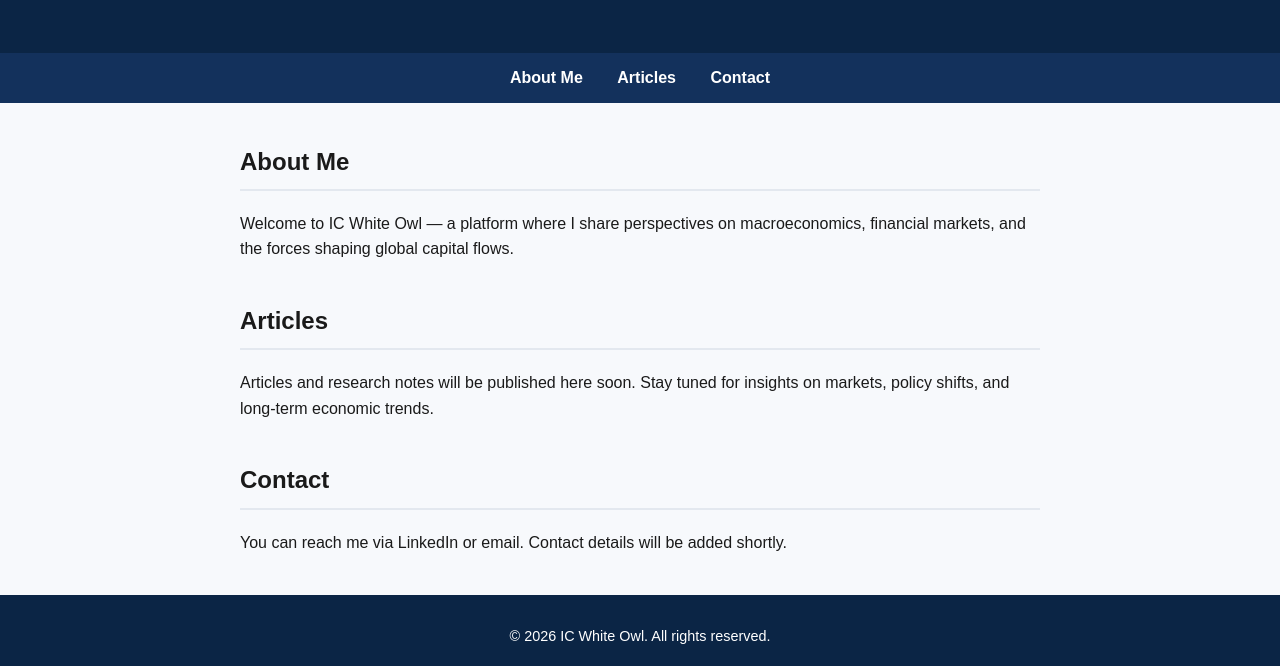
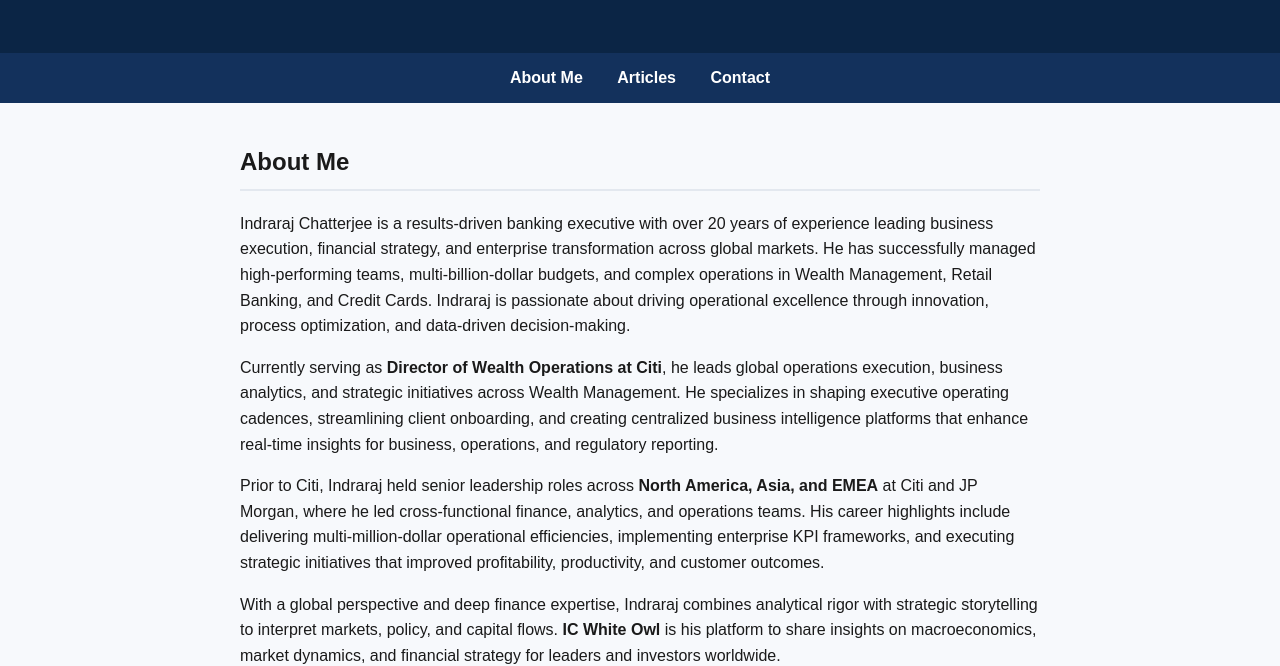
Before and after one commit to INDRAVDT/ICWhiteOwl, a plain HTML site: page index.html in a window 1280 px wide. Shown: the part 135-801 px from the top of the page. Drawn offline with Linux system fonts and the light colour scheme.

Commit message:
Add files via upload

```diff
--- a/index.html
+++ b/index.html
@@ -72,8 +72,16 @@
 <section id="about">
     <h2>About Me</h2>
     <p>
-        Welcome to IC White Owl — a platform where I share perspectives on macroeconomics,
-        financial markets, and the forces shaping global capital flows.
+        Indraraj Chatterjee is a results-driven banking executive with over 20 years of experience leading business execution, financial strategy, and enterprise transformation across global markets. He has successfully managed high-performing teams, multi-billion-dollar budgets, and complex operations in Wealth Management, Retail Banking, and Credit Cards. Indraraj is passionate about driving operational excellence through innovation, process optimization, and data-driven decision-making.
+    </p>
+    <p>
+        Currently serving as <strong>Director of Wealth Operations at Citi</strong>, he leads global operations execution, business analytics, and strategic initiatives across Wealth Management. He specializes in shaping executive operating cadences, streamlining client onboarding, and creating centralized business intelligence platforms that enhance real-time insights for business, operations, and regulatory reporting.
+    </p>
+    <p>
+        Prior to Citi, Indraraj held senior leadership roles across <strong>North America, Asia, and EMEA</strong> at Citi and JP Morgan, where he led cross-functional finance, analytics, and operations teams. His career highlights include delivering multi-million-dollar operational efficiencies, implementing enterprise KPI frameworks, and executing strategic initiatives that improved profitability, productivity, and customer outcomes.
+    </p>
+    <p>
+        With a global perspective and deep finance expertise, Indraraj combines analytical rigor with strategic storytelling to interpret markets, policy, and capital flows. <strong>IC White Owl</strong> is his platform to share insights on macroeconomics, market dynamics, and financial strategy for leaders and investors worldwide.
     </p>
 </section>
 
```
